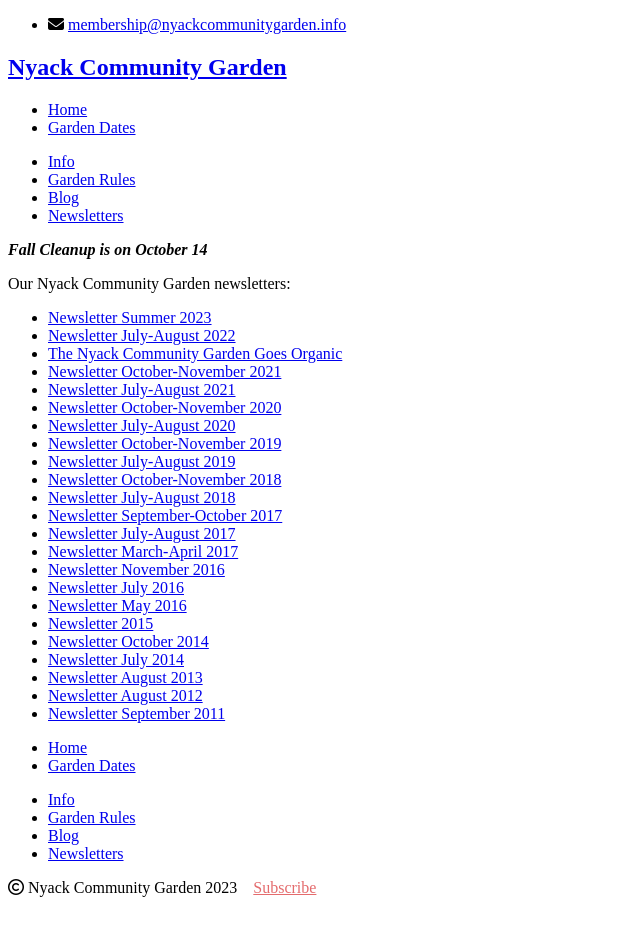
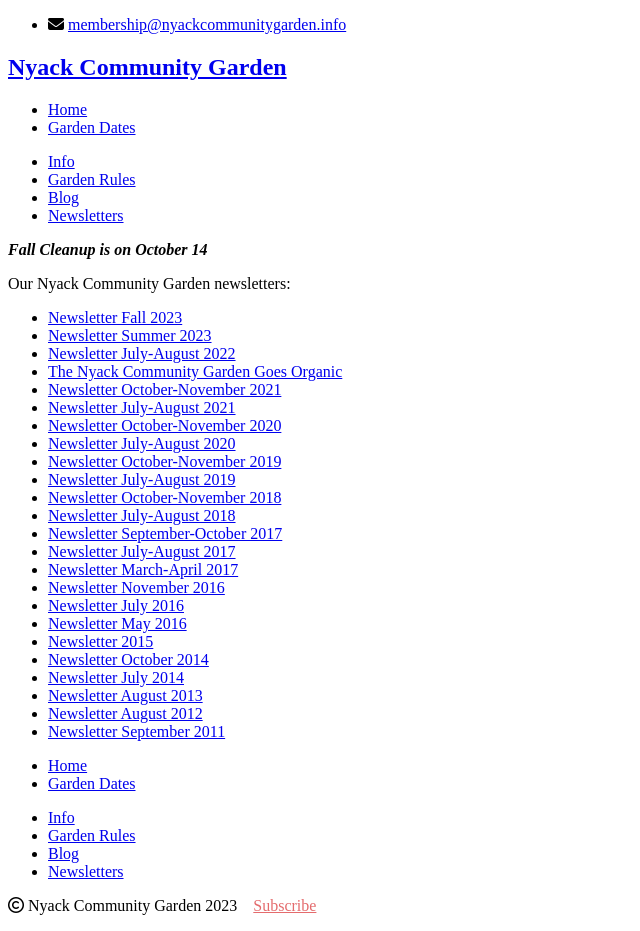
Before and after one commit to bosborne/nyackcommunitygarden, a Jekyll site: the page built from files/index.md, in a window 1280 px wide. Shown: the whole page, without its empty margins (0-640 px from the left). Built offline with Jekyll 4.4.1, drawn with Linux system fonts in a browser that asks for light colours; nearby versions of some CDN libraries; library files that are not in the unit come from our copies.

Commit message:
Fall newsletter

```diff
--- a/files/index.md
+++ b/files/index.md
@@ -7,6 +7,7 @@
 
 Our Nyack Community Garden newsletters:
 
+- [Newsletter Fall 2023](/pdf/NCG_2023_Fall_Newsletter.pdf)
 - [Newsletter Summer 2023](/pdf/NCG_2023_Summer_Newsletter.pdf)
 - [Newsletter July-August 2022](/pdf/NCG Newsletter July August 2022.pdf)
 - [The Nyack Community Garden Goes Organic](/pdf/Nyack Community Garden Goes Organic.pdf)
```
Also changed, not shown: 1 other file.
